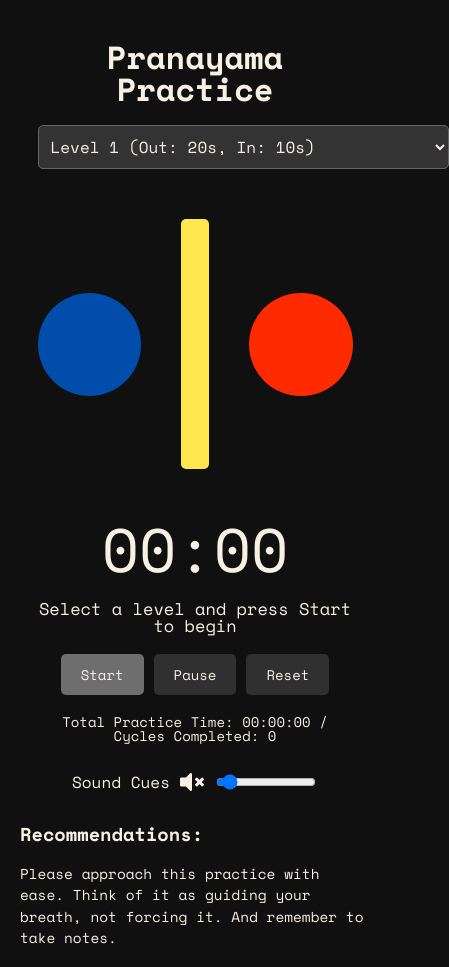
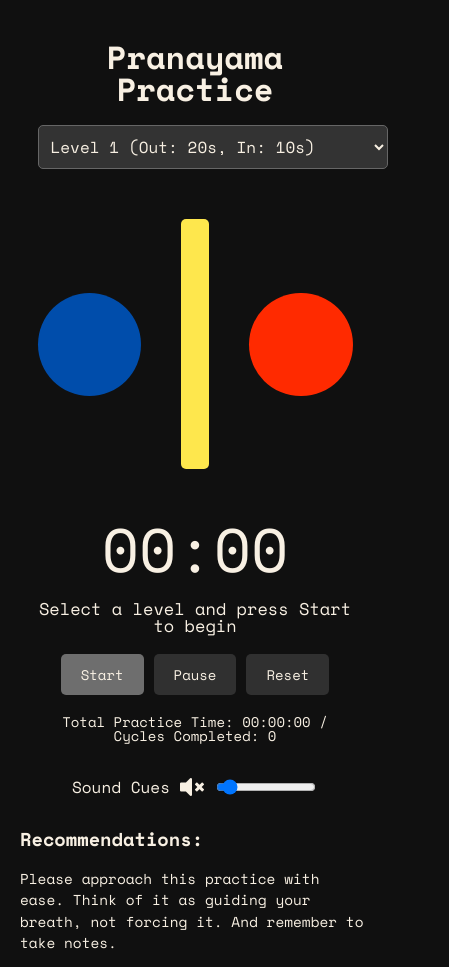
Before and after one commit to Gron28/Pranayama-Test, a plain HTML site: page index.html in a window 390 px wide. Shown: the top 967 px of the page, 449 px wide, since content can reach past the window. Drawn offline with nearby package versions, Linux system fonts and the light colour scheme.

Commit message:
Add files via upload

```diff
--- a/index.html
+++ b/index.html
@@ -71,13 +71,16 @@ h1, h2, h3, p, button, select, .timer, .instruction, .stats {
 }
 @media (max-width: 768px) {
     .nostril-circle {
-        width: 180px;
+        width: 165px;
     }
 }
 @media (max-width: 480px) {
     .nostril-circle {
         width: 130px;
     }
+    select {
+            width: 350px
+        }
 }
         .left-nostril {
             background-color: var(--ida-blue);
@@ -142,7 +145,7 @@ h1, h2, h3, p, button, select, .timer, .instruction, .stats {
     margin-bottom: 5px;
 }
 .sound-controls {
-    margin-top: 5px;
+    margin-top: 10px;
     display: flex;
     align-items: center;
     justify-content: center;
```
